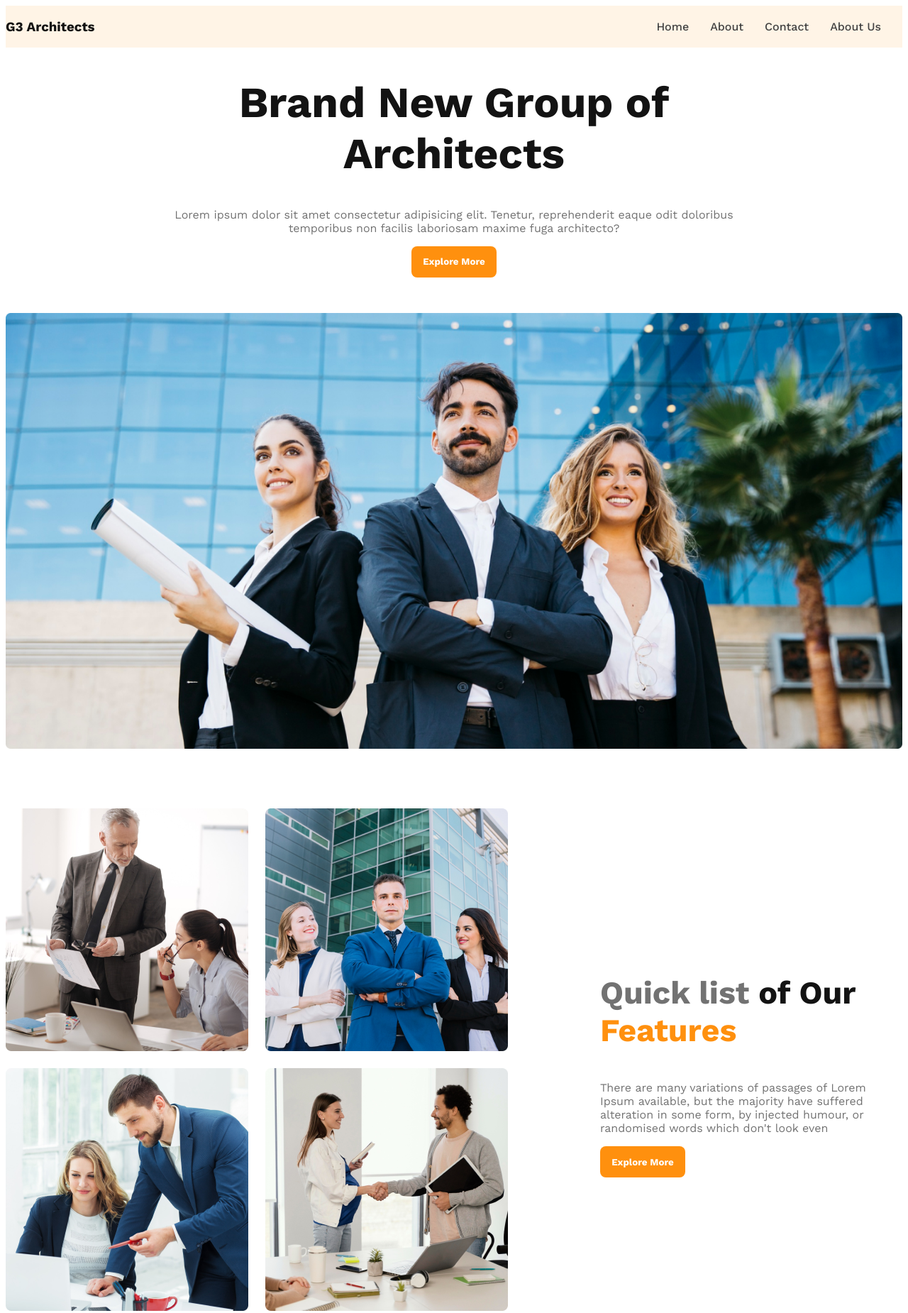
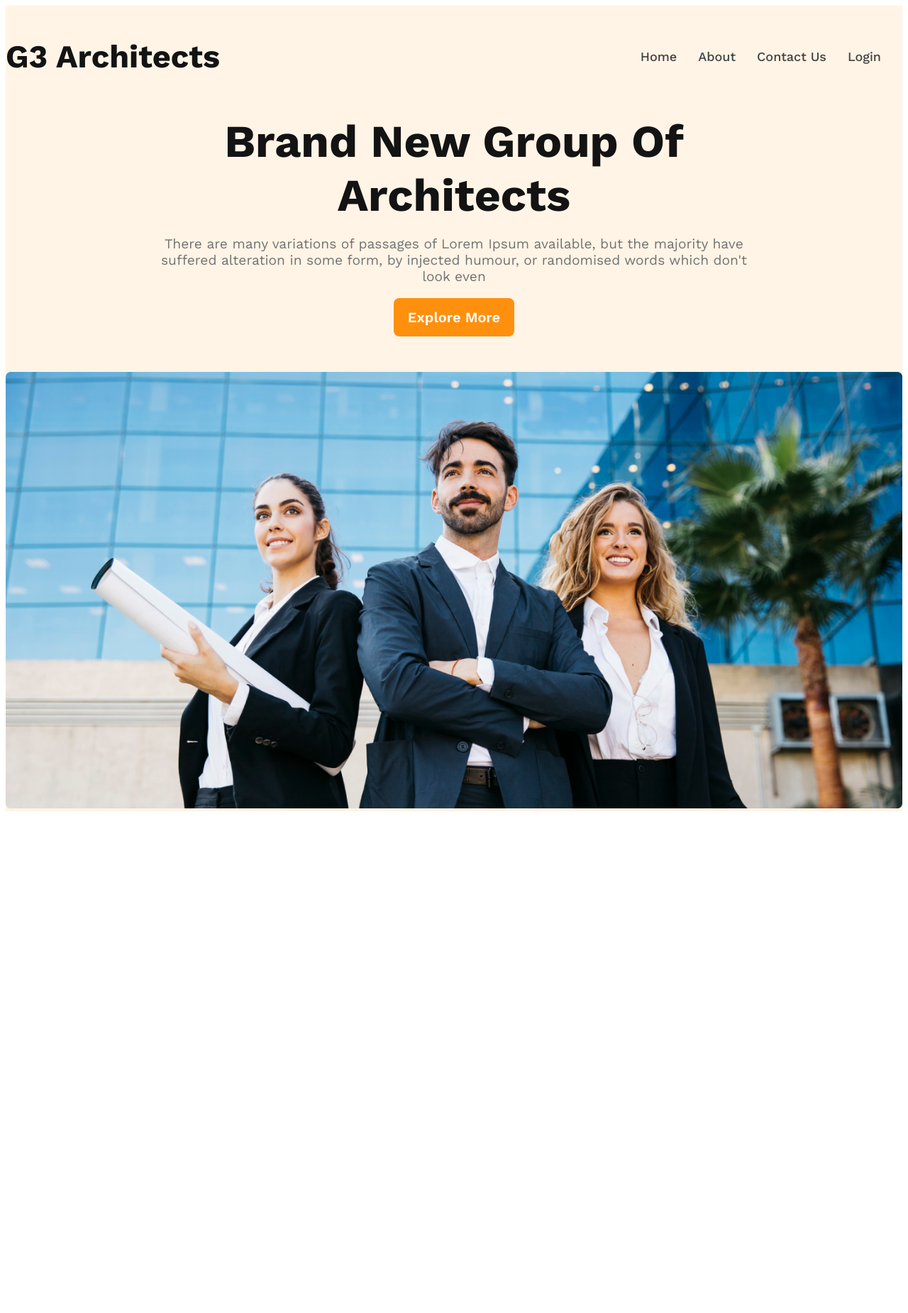
Before and after one commit to pocolococoder/G3-Architects-Website, a plain HTML site: page index.html in a window 1280 px wide. Shown: the top 1850 px of the page at 71% size. After the commit the page ends 1151 px from the top, so only its background shows below. Drawn offline with nearby package versions, Linux system fonts and the light colour scheme.

Commit message:
again doing this-navbar and banner section

```diff
--- a/index.html
+++ b/index.html
@@ -3,92 +3,50 @@
 <head>
     <meta charset="UTF-8">
     <meta name="viewport" content="width=device-width, initial-scale=1.0">
-    <title>G3 Architects</title>
+    <title>G3 Architect</title>
+
     <link rel="stylesheet" href="styles/style.css">
+
 </head>
+
 <body class="work-sans-font">
 
-    <!--Header Section-->
+    <header class="bg-light">
 
-    <header class="bg-light">
         <nav class="navbar display-flex">
+
             <h3 class="brand">G3 Architects</h3>
+
             <ul class="nav-links display-flex">
 
-                <li class="nav-item"><a href="#" class="nav-link text-gray">Home</a></li>
-
-                <li class="nav-item"><a href="" class="nav-link text-gray">About</a></li>
-
-                <li class="nav-item"><a href="" class="nav-link text-gray">Contact</a></li>
-
-                <li class="nav-item"><a href="" class="nav-link text-gray">About Us</a></li>
+                <li class="nav-item"><a href="#" class="nav-link">Home</a></li>
+                <li class="nav-item"><a href="#" class="nav-link">About</a></li>
+                <li class="nav-item"><a href="#" class="nav-link">Contact Us</a></li>
+                <li class="nav-item"><a href="#" class="nav-link">Login</a></li>
 
             </ul>
         </nav>
-    </header>
+        <div class="banner">
 
-
-    <div class="banner">
            <div class="banner-content">
 
-        <h1 class="banner-title">
-            Brand New Group of Architects
-        </h1>
-        <p>Lorem ipsum dolor sit amet consectetur adipisicing elit. Tenetur, reprehenderit eaque odit doloribus temporibus non facilis laboriosam maxime fuga architecto?</p>
+             <h1 class="banner-title">Brand New Group Of Architects</h1>
+
+            <p class="banner-description">There are many variations of passages of Lorem Ipsum available, but the majority have suffered alteration in some form, by injected humour, or randomised words which don't look even</p>
             <button class="btn-primary">Explore More</button>
            </div>
+
             <img class="banner-image" src="./images/banner.png" alt="Banner Image">
 
         </div>
+    </header>
 
+    <main>
 
-    <!--Team sections-->
-        <section class="teams display-flex">
-            <div class="team-img-container">
-                <img src="./images/team1.png" alt="Two architects discusses about design">
-                <img src="./images/team2.png" alt="">
-                <img src="./images/team3.png" alt="">
-                <img src="./images/team4.png" alt="">
-            </div>
-            <div class="our-features">
-                <h3 class="section-title"><span style="color:rgb(114, 114, 114)">Quick list</span> <span style="color:rgb(19, 19, 19)">of Our</span> <span style="color:rgb(255, 144, 14)">Features</span></h3>
-                <p class="feature-description">There are many variations of passages of Lorem Ipsum available, but the majority have suffered alteration in some form, by injected humour, or randomised words which don't look even</p>
-                <button class="btn-primary">Explore More</button>
-            </div>
-        </section>
+    </main>
 
+    <footer>
 
-        <!--features will enjoy-->
-
-            <section>
-                <h3 class="section-title">Some Facts</h3>
-                <p class="text-light-gray">There are many variations of passages of Lorem Ipsum available, but the majority have suffered alteration.</p>
-                <div class="facts-container">
-                    <div class="fact">
-                        <img src="./images/icons/ribon.png" alt="" class="fact-icon">
-                        <h4 class="fact-number"></h4>
-                        <h5 class="fact-name"></h5>
-                    </div>
-
-                    <div class="fact">
-                        <img src="./images/icons/projects.png" alt="" class="fact-icon">
-                        <h4 class="fact-number"></h4>
-                        <h5 class="fact-name"></h5>
-                    </div>
-
-                    <div class="fact">
-                        <img src="./images/icons/customers.png" alt="" class="fact-icon">
-                        <h4 class="fact-number"></h4>
-                        <h5 class="fact-name"></h5>
-                    </div>
-
-                    <div class="fact">
-                        <img src="./images/icons/email.png" alt="" class="fact-icon">
-                        <h4 class="fact-number"></h4>
-                        <h5 class="fact-name"></h5>
-                    </div>
-                </div>
-            </section>
-
+    </footer>
 </body>
 </html>
--- a/styles/style.css
+++ b/styles/style.css
@@ -1,96 +1,66 @@
+
 @import url('https://fonts.googleapis.com/css2?family=Work+Sans:ital,wght@0,100..900;1,100..900&display=swap');
 
 
 .work-sans-font{
   font-family: "Work Sans", sans-serif;
   font-optical-sizing: auto;
+  font-weight: 400;
   font-style: normal;
 }
 
-/* Shared style */
 
+/* Shared Style*/
 .display-flex{
     display: flex;
 }
 
-.section-title{
-  font-size: 2.8rem;
-  font-family: "work Sans";
+.bg-light{
+    background: rgba(255, 144, 14, 0.1);
 }
 
 
-/* color styles */
-.text-gray{
-  color: #424242;
-}
 
-.text-light-gray{
-  color: #727272;
-}
-
-.bg-light{
-  background-color: rgba(255, 144, 14, 0.1);
-}
-
-.btn-primary{
-  width: 120px;
-  height: 44px;
-  font-size: 1.25 rem;
-  font-weight: 700;
-  font-family: "work Sans";
-  color: white;
-  border: none;
-  border-radius: 8px;
-  background: rgb(255, 144, 14);
-}
-
-main{
-  max-width: 1440px;
-  margin: 0 auto;
-}
-main > section{
-  margin-top: 100px;
-}
-
-/*header style */
+/* Header Styles */
 
 
-/*Navbar related style */
+
+/* Navbar related styles */
 
 .navbar{
     justify-content: space-between;
     align-items: center;
 }
 
-.nav-links{
-
+.brand{
+    color: rgb(19, 19, 19);
+    font-family: "Work Sans";
+    font-size: 45px;
+    font-weight: 700;
 }
 
 .nav-item{
     list-style: none;
-  margin-right : 30px;
+    margin-right: 30px;
 }
 
 .nav-link{
     text-decoration: none;
+    color: rgb(66, 66, 66);
+    font-family: "Work Sans";
+    font-size: 18px;
     font-weight: 500;
 }
 
-.navbar , .banner{
+
+.navbar, .banner{
     max-width: 1440px;
     margin: 0 auto;
 }
 
-.brand{
-  color: rgb(19, 19, 19);
-font-family: "Work Sans";
-font-size: 3 rem;
-font-weight: 700;
-}
-
 /* banner related style */
 .banner-content{
-  max-width: 850px;
+    max-width: 860px;
     margin: 0 auto;
     text-align: center;
     margin-bottom: 50px;
@@ -98,74 +68,39 @@ font-weight: 700;
 
 .banner-title{
     color: rgb(19, 19, 19);
-font-family: "Work Sans";
-font-size: 3.8rem;
+    font-family: Work Sans;
+    font-size: 4rem;
     font-weight: 700;
+    margin: 10px 0;
 }
 
-.banner p{
+.banner-description{
     color: rgb(114, 114, 114);
+    font-family: Work Sans;
+    font-size: 1.20rem;
+    font-weight: 400;
+}
+
+.btn-primary{
+    border-radius: 8px;
+    border: none;
+    background: rgb(255, 144, 14);
+    padding: 15px 20px;
+    color: rgb(255, 255, 255);
     font-family: "Work Sans";
-font-size: 1.2 rem;
-font-weight: 400;
-border-radius: 8px;
+    font-size: 1.25rem;
+    font-weight: 600;
 }
 
 .banner-image{
     width: 100%;
 }
 
-/* team and feature related style */
-.teams{
-  align-items: center;
-  max-width: 1440px;
-  margin: 80px auto;
-}
+/* Responsive Media Query */
 
-.team-img-container{
-  display: grid;
-  grid-template-columns: repeat(2,1fr);
-  gap: 24px;
-}
+@media screen and (max-width: 576px){
 
-.our-features{
-  margin-left: 130px;
-  max-width: 530px;
-}
-
-.feature-description{
-  color: rgb(114, 114, 114);
-font-family: Work Sans;
-font-size: 1.2 rem;
-font-weight: 400;
-}
-
-
-/* responsive media query*/
-
-@media screen and (max-width: 576px) {
-  .navbar,
-  .nav-links,
-  .teams{
+    .navbar, .nav-links{
         flex-direction: column;
     }
-  .team-img-container{
-    grid-template-columns: repeat(1, 1fr);
 }
-  .our-features{
-    margin-left: 20px;
-  }
-}
-
-/* Medium device size */
-
-@media screen and (min-width: 576px) and (max-width: 992px) {
-
-  .teams{
-    flex-direction: column ;
-  }
-
-  .our-features{
-    margin-left: 50px;
-  }
-}
```
Lines whose indentation alone changed are shown as unchanged.
